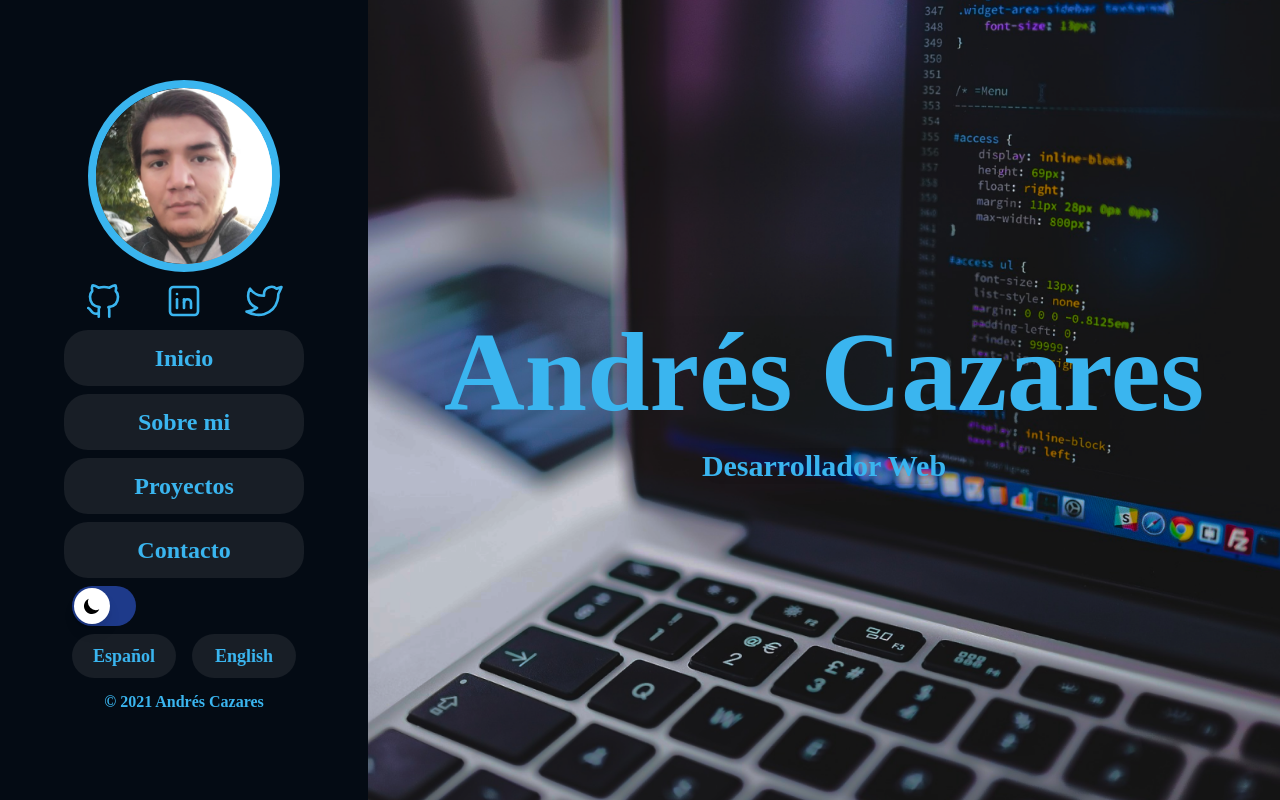
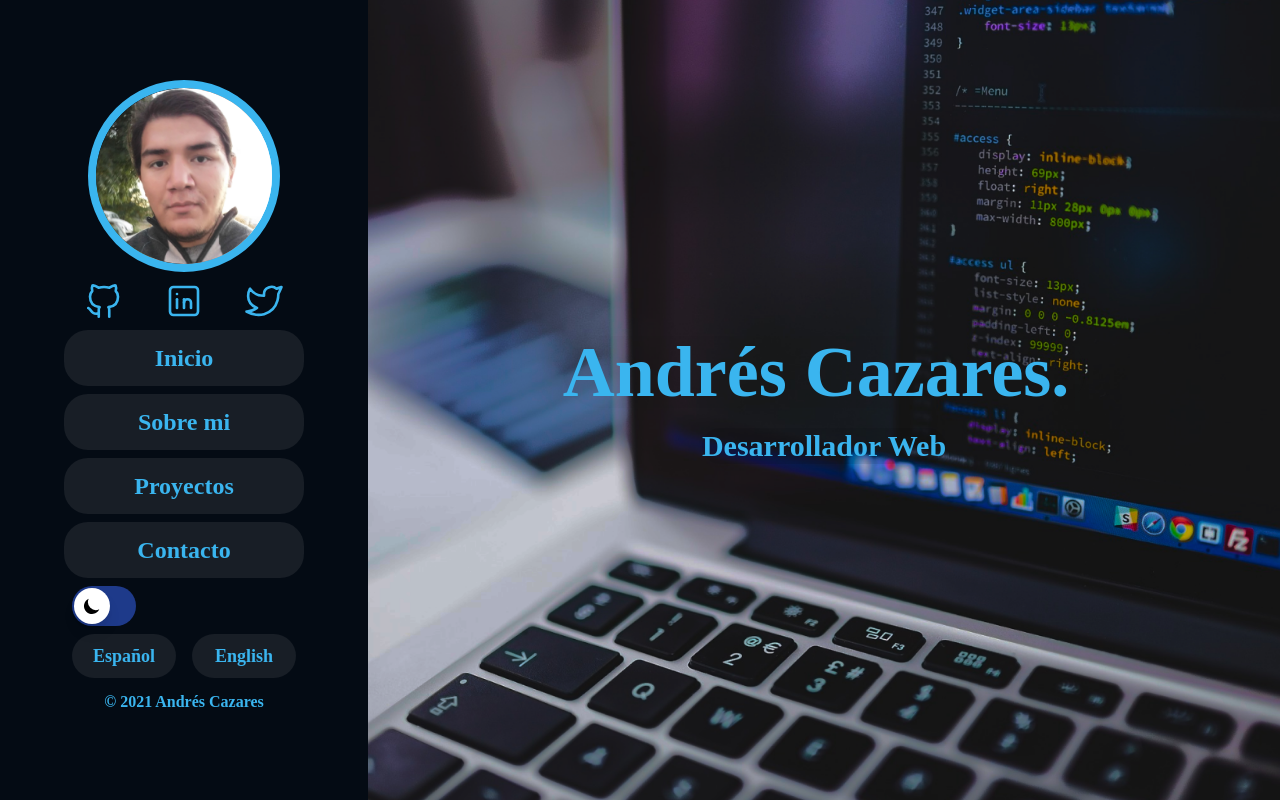
Before and after one commit to sayaskye/portfolio, a Next.js app: page / in a window 1280 px wide. Built offline with nearby package versions, Linux system fonts and the light colour scheme.

Commit message:
TypeWriter and some seo fixes with links

```diff
--- a/components/Navbar.jsx
+++ b/components/Navbar.jsx
@@ -51,13 +51,13 @@ const Navbar = () => {
                     </div>
                 </div>
                 <div className="text-main-lightblue dark:text-main-blue flex justify-around w-60 py-2">
-                    <a href="https://github.com/sayaskye" target="_blank" className="hover:scale-150 duration-300 stroke-current  hover:text-black dark:hover:text-white">
+                    <a href="https://github.com/sayaskye" target="_blank" rel="noopener" className="hover:scale-150 duration-300 stroke-current  hover:text-black dark:hover:text-white">
                         <svg xmlns="http://www.w3.org/2000/svg" width="42" height="42" viewBox="0 0 24 24" strokeWidth="1.5" fill="none" strokeLinecap="round" strokeLinejoin="round">
                             <path stroke="none" d="M0 0h24v24H0z" fill="none"/>
                             <path d="M9 19c-4.3 1.4 -4.3 -2.5 -6 -3m12 5v-3.5c0 -1 .1 -1.4 -.5 -2c2.8 -.3 5.5 -1.4 5.5 -6a4.6 4.6 0 0 0 -1.3 -3.2a4.2 4.2 0 0 0 -.1 -3.2s-1.1 -.3 -3.5 1.3a12.3 12.3 0 0 0 -6.2 0c-2.4 -1.6 -3.5 -1.3 -3.5 -1.3a4.2 4.2 0 0 0 -.1 3.2a4.6 4.6 0 0 0 -1.3 3.2c0 4.6 2.7 5.7 5.5 6c-.6 .6 -.6 1.2 -.5 2v3.5" />
                         </svg>
                     </a>
-                    <a href="https://www.linkedin.com/in/andres-cazares-web/" target="_blank" className="hover:scale-150 duration-300 stroke-current  hover:text-black dark:hover:text-white">
+                    <a href="https://www.linkedin.com/in/andres-cazares-web/" target="_blank" rel="noopener" className="hover:scale-150 duration-300 stroke-current  hover:text-black dark:hover:text-white">
                         <svg xmlns="http://www.w3.org/2000/svg" width="42" height="42" viewBox="0 0 24 24" strokeWidth="1.5" fill="none" strokeLinecap="round" strokeLinejoin="round">
                             <path stroke="none" d="M0 0h24v24H0z" fill="none"/>
                             <rect x="4" y="4" width="16" height="16" rx="2" />
@@ -67,7 +67,7 @@ const Navbar = () => {
                             <path d="M16 16v-3a2 2 0 0 0 -4 0" />
                         </svg>
                     </a>
-                    <a href="https://twitter.com/ChaoCazares" target="_blank" className="hover:scale-150 duration-300 stroke-current  hover:text-black dark:hover:text-white">
+                    <a href="https://twitter.com/ChaoCazares" target="_blank" rel="noopener" className="hover:scale-150 duration-300 stroke-current  hover:text-black dark:hover:text-white">
                         <svg xmlns="http://www.w3.org/2000/svg" width="42" height="42" viewBox="0 0 24 24" strokeWidth="1.5" fill="none" strokeLinecap="round" strokeLinejoin="round">
                             <path stroke="none" d="M0 0h24v24H0z" fill="none"/>
                             <path d="M22 4.01c-1 .49 -1.98 .689 -3 .99c-1.121 -1.265 -2.783 -1.335 -4.38 -.737s-2.643 2.06 -2.62 3.737v1c-3.245 .083 -6.135 -1.395 -8 -4c0 0 -4.182 7.433 4 11c-1.872 1.247 -3.739 2.088 -6 2c3.308 1.803 6.913 2.423 10.034 1.517c3.58 -1.04 6.522 -3.723 7.651 -7.742a13.84 13.84 0 0 0 .497 -3.753c-.002 -.249 1.51 -2.772 1.818 -4.013z" />
--- /dev/null
+++ b/components/TypeWriter.jsx
@@ -0,0 +1,26 @@
+import { useRef, useEffect } from 'react';
+import Typed from 'typed.js';
+
+const TypeWriter = ({ text, typeSpeed = 50, classElements = '' }) => {
+  const typeTarget = useRef(null);
+
+  useEffect(() => {
+    const typed = new Typed(typeTarget.current, {
+      strings: [text],
+      typeSpeed,
+      backSpeed: 50,
+      autoInsertCss: true,
+      shuffle: true,
+    });
+
+    return () => {
+      typed.destroy();
+    };
+  }, []);
+
+  return (
+    <span className={`${classElements} `} ref={typeTarget} />
+  );
+};
+
+export default TypeWriter;
--- a/components/portfolio/PortfolioCard.jsx
+++ b/components/portfolio/PortfolioCard.jsx
@@ -187,7 +187,7 @@ const PortfolioCard = ({title, date, tecnologies, description, features, type, i
                     {
                         urlBool ?
                         <div className="flex flex-col   w-3/4 mx-auto ">
-                            <a href={url} target="_blank" className="text-main-lightblue dark:text-main-blue hover:text-black dark:hover:text-white rounded-full  text-lg font-bold w-full px-3 leading-8 bg-gray-500/10 dark:bg-main-grey/10 hover:bg-main-blue/50 dark:hover:bg-main-blue/30 duration-300 ease-in text-center  my-3">
+                            <a href={url} target="_blank" rel="noopener" className="text-main-lightblue dark:text-main-blue hover:text-black dark:hover:text-white rounded-full  text-lg font-bold w-full px-3 leading-8 bg-gray-500/10 dark:bg-main-grey/10 hover:bg-main-blue/50 dark:hover:bg-main-blue/30 duration-300 ease-in text-center  my-3">
                                 <FormattedMessage
                                     id={"portfolio.link"}
                                     defaultMessage=""
--- a/languages/es-MX.json
+++ b/languages/es-MX.json
@@ -114,7 +114,7 @@
     "portfolio.ProjectTec4":"C++",
     "portfolio.ProjectType4":"Escritorio",
 
-    "portfolio.ProjectTitel5":"Product hunt clon",
+    "portfolio.ProjectTitel5":"Clon de product hunt",
     "portfolio.ProjectDate5":"2021",
     "portfolio.ProjectFeatures5":"NextJS, Firebase",
     "portfolio.ProjectDescription5":"Proyecto realizado de un curso de udemy, utiliza nextjs para una increible velocidad y ayuda con el SEO, ademas de firebase como base de datos y sistema de autenticacion de usuarios para mayor facilidad",
--- a/pages/index.jsx
+++ b/pages/index.jsx
@@ -4,6 +4,7 @@ import Layout from '../components/layout'
 import Head from 'next/head';
 import { useContext } from 'react';
 import { configContext } from "../context/configContext";
+import TypeWriter from '../components/TypeWriter';
 
 const Home = () => {
   const {locale} = useContext(configContext)
@@ -36,14 +37,14 @@ const Home = () => {
           {/* <p>Hola mundo Index</p> */}
           <div className="h-full w-full bg-home-background bg-cover bg-top flex flex-col items-center justify-center">
             <div className="absolute flex flex-col">
-              <h1 className="text-4xl md:text-[3.45rem] lg:text-7xl xl:text-[7rem] font-black bg-black bg-opacity-[.02] rounded-full">
-                Andrés Cazares
+              <h1 className="text-4xl md:text-[3.45rem] lg:text-6xl xl:text-[4.5rem] 2xl:text-[6rem] font-black bg-black bg-opacity-[.02] rounded-full">
+                <TypeWriter text='Andrés Cazares.'  />
               </h1>
               <h2 className="mt-5 text-xl md:text-3xl font-black items-center self-center bg-black bg-opacity-[.08] rounded-full">
                 <FormattedMessage
-                    id="home.subtitle"
-                    defaultMessage="Web Developer"
-                    />
+                  id="home.subtitle"
+                  defaultMessage="Web Developer"
+                />
               </h2>
             </div>
           </div>
```
